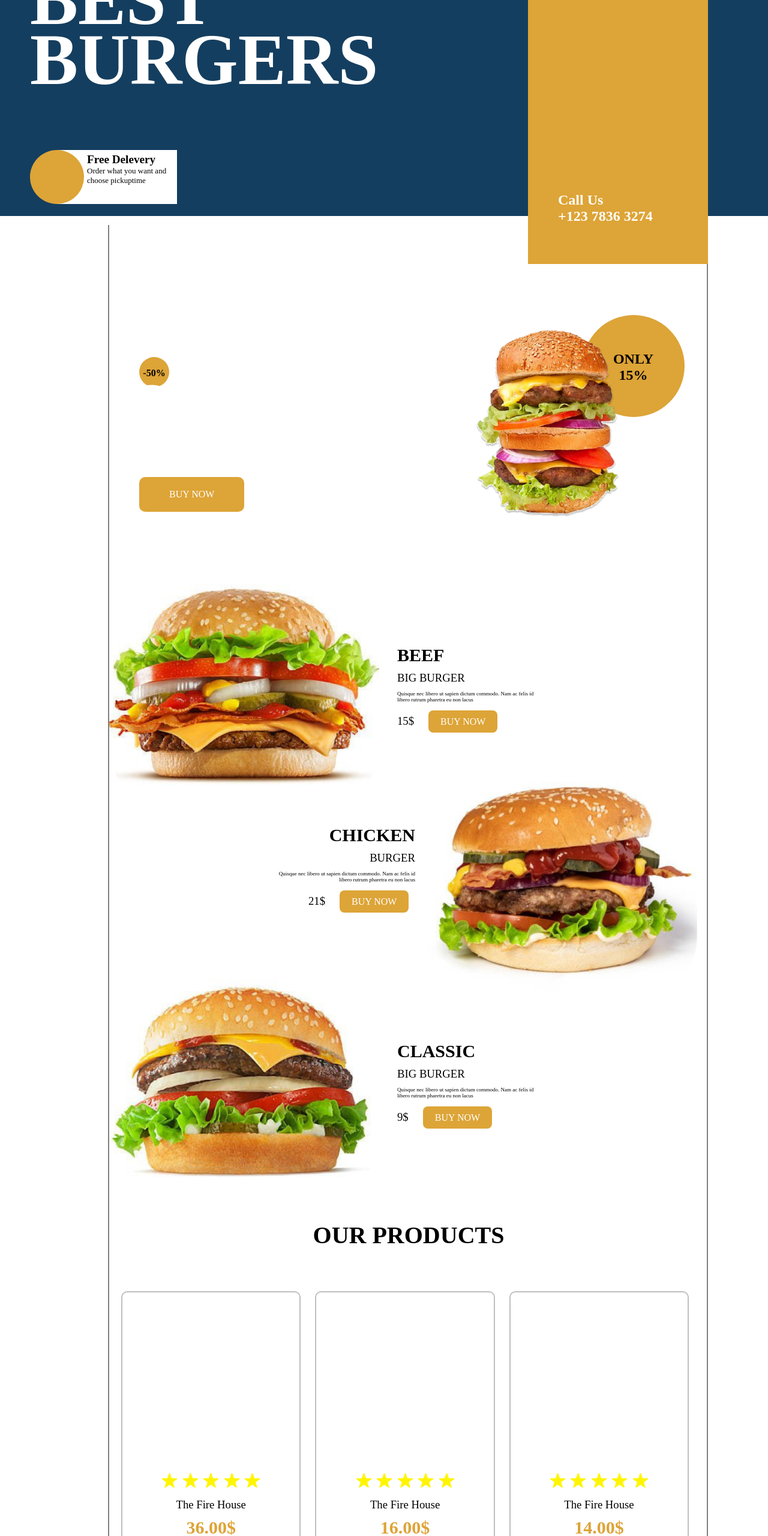
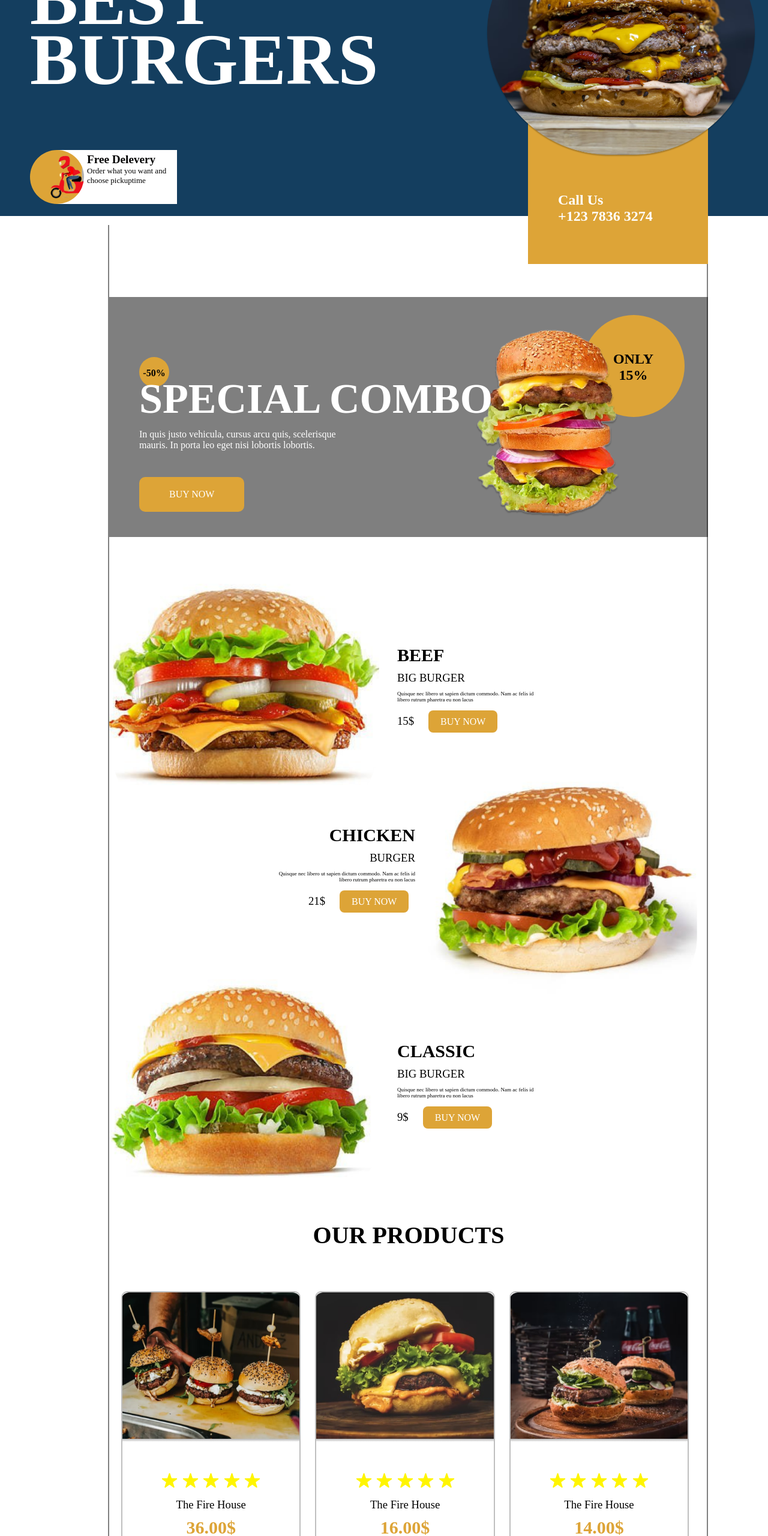
Before and after one commit to muzaffarvosilov/American_foods, a plain HTML site: page index.html in a window 1280 px wide. Shown: the part 240-2800 px from the top of the page at 60% size. Drawn offline with nearby package versions, Linux system fonts and the light colour scheme; files that its build step writes are made by us from their sources.

Commit message:
Update style.scss

```diff
--- a/style.scss
+++ b/style.scss
@@ -66,7 +66,7 @@
         position: absolute;
         border-radius: 48%;
         margin-left: 760px;
-        background: url(img/image1.png);
+        background: url(image1.png);
         background-repeat: no-repeat;
         background-size: contain;
     }
@@ -103,7 +103,7 @@
         width: 90px;
         height: 90px;
         background-color: #DDA437;
-        background-image: url(img/moto.png);
+        background-image: url(moto.png);
         background-repeat: no-repeat;
         background-size: cover;
         margin-top: -90px;
@@ -125,7 +125,7 @@ section{
         align-items: center;
         position: absolute;
         margin-top: 120px;
-        background-image: url(img/bg.png);
+        background-image: url(bg.png);
         padding: 0px 0px 0px 50px;
 
         .only{
@@ -324,7 +324,7 @@ section{
             border-radius: 10px;
             margin-left: 20px;
             margin-top: 70px;
-            background-image: url(img/image6.png);
+            background-image: url(image6.png);
             background-repeat: no-repeat;
             background-position: top;
             background-size: 104% 50%;
@@ -364,7 +364,7 @@ section{
             margin-top: 70px;
             margin-left: 20px;
             margin-right: 20px;
-            background-image: url(img/image7.png);
+            background-image: url(image7.png);
             background-repeat: no-repeat;
             background-position: top;
             background-size: 104% 50%;
@@ -401,7 +401,7 @@ section{
             border: 2px solid #BFBFBF;
             border-radius: 10px;
             margin-top: 70px;
-            background-image: url(img/image8.png);
+            background-image: url(image8.png);
             background-repeat: no-repeat;
             background-position: top;
             background-size: 104% 50%;
```
